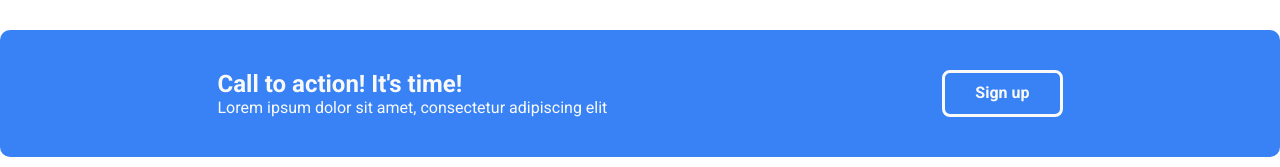
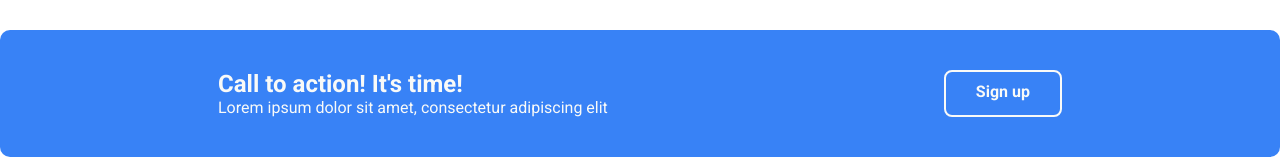
Before and after one commit to danilocasim/landing-page, a plain HTML site: page index.html in a window 1280 px wide. Shown: the part 1292-1459 px from the top of the page. Drawn offline with Linux system fonts and the light colour scheme.

Commit message:
Fix the border length of button in signup section

```diff
--- a/styles.css
+++ b/styles.css
@@ -190,7 +190,7 @@ nav a:hover {
 }
 
 .btn.white {
-  border: 3px solid #f9faf8;
+  border: 2px solid #f9faf8;
 }
 
 /* Footer */
```
